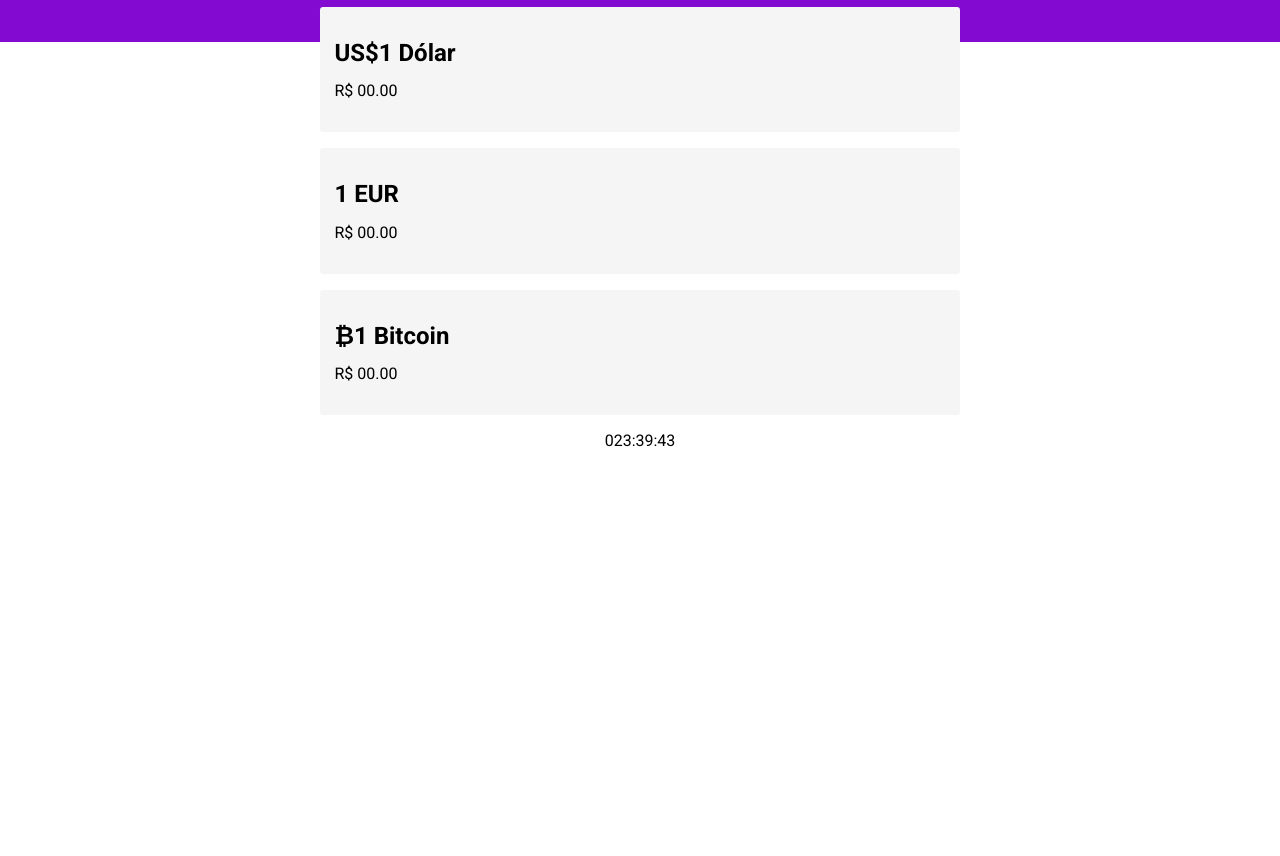
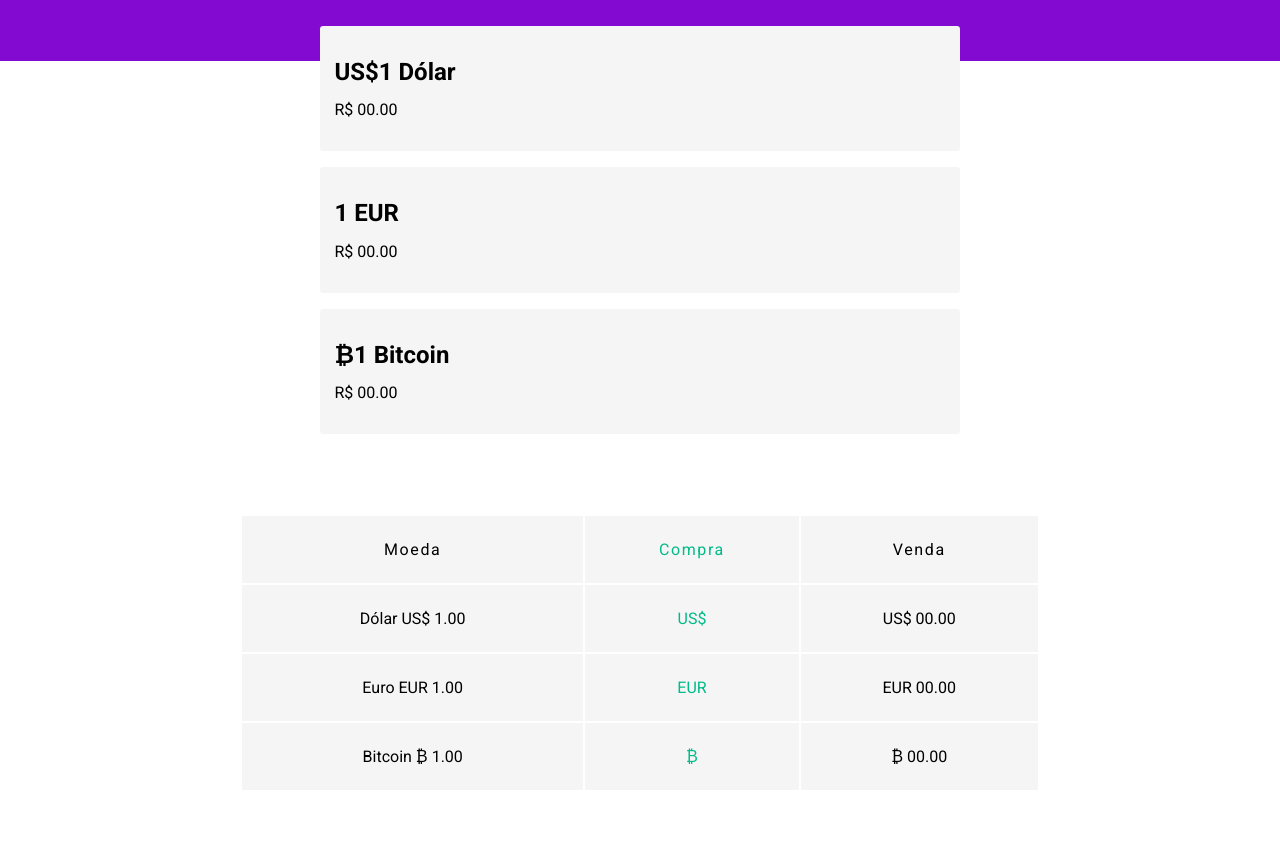
Before and after one commit to leitecsleite/Cota-o-da-Moeda, a plain HTML site: page index.html in a window 1280 px wide. Shown: the part 124-980 px from the top of the page. Before the commit the page ends 800 px from the top, so only its background shows below. Drawn offline with Linux system fonts and the light colour scheme; no server answers.

Commit message:
tabela de compra

```diff
--- a/css/style.css
+++ b/css/style.css
@@ -26,7 +26,7 @@ section{
    margin-top: -2.2rem;
 }
 
-section .container {
+.container {
     width: min(90vw, 800px);
     display: flex;
     flex-direction: column;
@@ -48,6 +48,39 @@ section .card{
 section .card p{
     padding-top: 0.9rem ;
 }
+#table{
+
+    margin: 4rem 0 !important;
+    width: min(90vw, 800px);
+}
+#table th {
+    font-weight: 400;
+    letter-spacing: 0.1rem;
+}
+
+#table td,th{
+    text-align: center;
+    margin-top: 1rem;
+    padding: 1.5rem 0;
+
+    opacity: 1;
+}
+
+#table tr:hover{
+
+    opacity: 0.8;
+
+}
+
+#table tr{
+     background-color: rgb(245, 245, 245) ;
+     opacity: 2;
+}
+
+#table td:nth-child(3n+2), th:nth-child(3n+2){
+    color:#01bb89;
+}
+
 
 @media screen and (max-width:760px){
       .card{
--- a/index.html
+++ b/index.html
@@ -9,10 +9,14 @@
 
     <link rel="stylesheet" href="css/style.css">
 </head>
+
 <body>
     <main>
         <div id="title">
             <h1>$Cotação da moeda hoje</h1>
+            <div id="hour">
+                <p><span id="hours">24</span>:<span id="minute">24</span>:<span id="seconds">24</span> </p>
+            </div>
         </div>
 
         <section>
@@ -31,17 +35,41 @@
                     <h2><span>₿</span>1 Bitcoin</h2>
                     <p>R$ <span id="buyBitcoin">00.00</span></p>
                 </div>
+            </div>
+        </section>
 
-                <div id="hour">
-                 <p><span id="hours">24</span>:<span id="minute">24</span>:<span id="seconds">24</span> </p>
-                </div>
-            </div>
+        <section class="container">
+            <table id="table">
+                <thead>
+                    <tr>
+                        <th>Moeda</th>
+                        <th>Compra</th>
+                        <th>Venda</th>
+                    </tr>
+                </thead>
+                <tbody>
+                    <tr>
+                        <td>Dólar US$ 1.00 </td>
+                        <td >US$ <span id='tableBuyDolar'></span></td>
+                        <td>US$ <span id="tableSellDolar"></span> 00.00</td>
+                    </tr>
+                    <tr>
+                        <td>Euro EUR 1.00 </td>
+                        <td >EUR <span id="tableBuyEuro"></span></td>
+                        <td>EUR <span id="tableSellEuro"></span> 00.00</td>
+                    </tr>
+                    <tr>
+                        <td>Bitcoin ₿ 1.00</td>
+                        <td >₿ <span id="tableBuyBitcoin"></span></td>
+                        <td> ₿ <span id="tableSellBitcoin"></span> 00.00</td>
+                    </tr>
+                </tbody>
 
-
-
+            </table>
         </section>
     </main>
 
     <script src="js/main.js"></script>
 </body>
+
 </html>
--- a/js/main.js
+++ b/js/main.js
@@ -19,11 +19,16 @@ setInterval(() => {
             })
 
             /*console.log(dataMoeda)
-            console.log(valueMoeda)*/
+             console.log(valueMoeda)*/
 
             buyDolar.innerHTML = valueMoeda[2]
             buyEuro.innerHTML = valueMoeda[1]
             buyBitcoin.innerHTML = valueMoeda[0]
+
+
+            tableBuyDolar.textContent = valueMoeda[2]
+            tableBuyEuro.textContent = valueMoeda[1]
+            tableBuyBitcoin.textContent = valueMoeda[0]
 
         })
 }, 1000)
```
